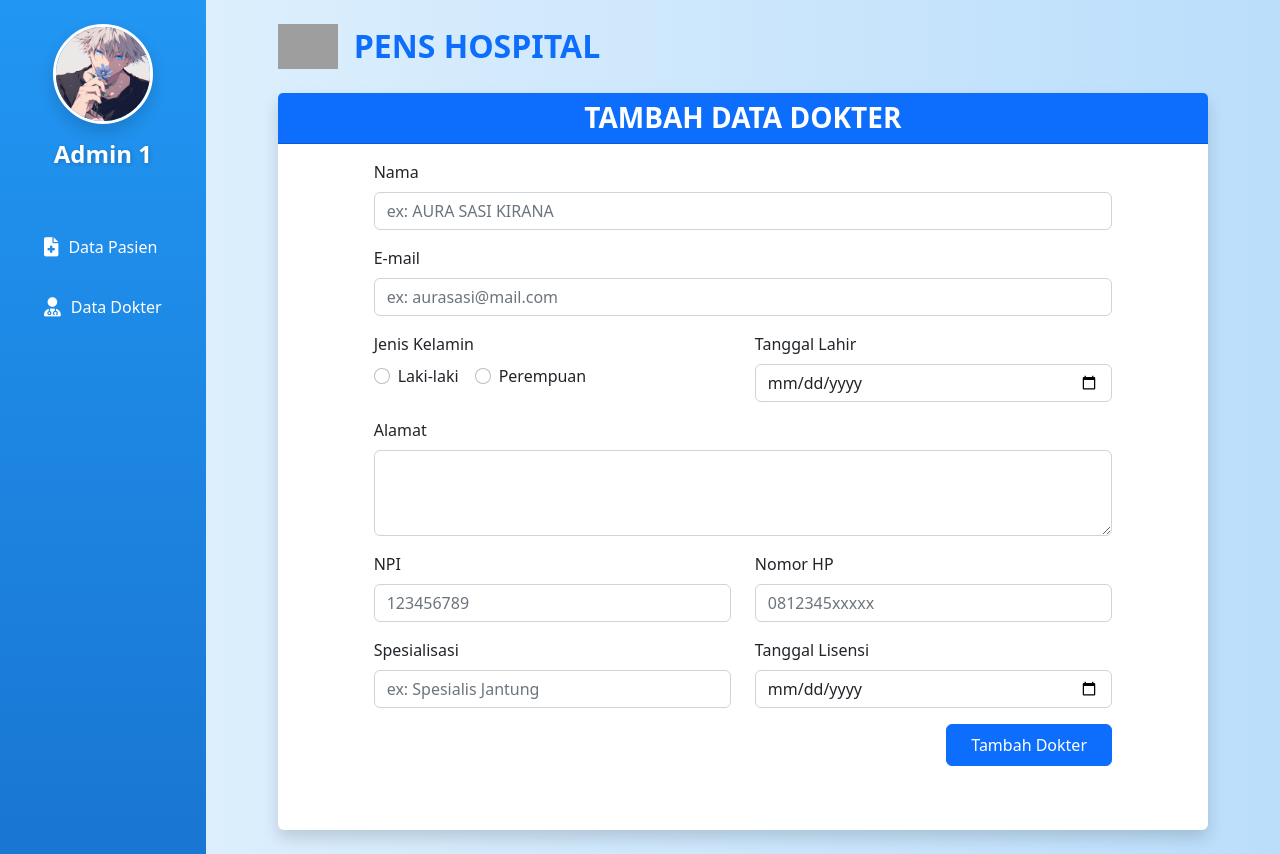
After one commit to nafisaa11/rekam-medis, a PHP site: page /tambahDokter.php in a window 1280 px wide. The commit adds this page. Run offline with PHP 8.4, Linux system fonts and the light colour scheme; grey boxes are pictures that could not be loaded.

Commit message:
mau push

```diff
--- /dev/null
+++ b/tambahDokter.php
@@ -0,0 +1,131 @@
+<?php include 'templates/header.php'; ?>
+
+    <aside class="sidebar d-flex flex-column align-items-center p-4">
+        <!-- Admin Profile -->
+        <div class="d-flex flex-column align-items-center">
+          <img
+            src="templates/img/gojo.png"
+            alt="Admin Image"
+            class="admin-image rounded-circle shadow"
+          />
+          <h3 class="mt-3">Admin 1</h3>
+        </div>
+
+        <!-- Menu -->
+        <div class="mt-5 w-100">
+        <div class="menu-item text-white d-flex align-items-center">
+            <i class="fa-solid fa-file-medical"></i>
+            <a href="main.php"
+              class="text-decoration-none text-white w-100">
+              Data Pasien
+            </a>
+          </div>
+          <div class="menu-item text-white d-flex align-items-center mt-3">
+            <i class="fa-solid fa-user-md"></i>
+            <a
+              href="mainDokter.php"
+              class="text-decoration-none text-white w-100"
+              >Data Dokter</a
+            >
+          </div>
+        </div>
+    </aside>
+
+        <!-- Main Content -->
+        <main class="flex-grow-1 p-4 mx-5">
+
+            <div class="d-flex align-items-center mb-4">
+                <img
+                    src="templates/img/Shield.png"
+                    alt="Shield Logo"
+                    class="me-3"
+                    style="width: 60px; height: auto"
+                />
+                <h2 class="fw-bold text-primary mb-0">PENS HOSPITAL</h2>
+            </div>
+
+            <div class="card shadow border-0 pb-5">
+                <div class="card-header bg-primary text-white text-center">
+                    <h3 class="fw-bold mb-0 ">TAMBAH DATA DOKTER</h3>
+                </div>
+
+                <div class="card-body px-5 mx-5">
+                    <form action="" method="post">
+                        <!-- Nama -->
+                        <div class="mb-3">
+                            <label for="nama" class="form-label">Nama</label>
+                            <input type="text" id="nama" name="Nama" class="form-control" placeholder="ex: AURA SASI KIRANA" required>
+                        </div>
+
+                        <!-- Email -->
+                        <div class="mb-3">
+                            <label for="email" class="form-label">E-mail</label>
+                            <input type="email" id="email" name="Email" class="form-control" placeholder="ex: aurasasi@mail.com">
+                        </div>
+
+                        <!-- Jenis Kelamin dan Tanggal Lahir -->
+                        <div class="row mb-3">
+                            <div class="col-md-6">
+                                <label class="form-label">Jenis Kelamin</label>
+                                <div class="d-flex gap-3">
+                                    <div class="form-check">
+                                        <input class="form-check-input" type="radio" name="Jenis_Kelamin" id="laki-laki" value="Laki - laki" required>
+                                        <label class="form-check-label" for="laki-laki">Laki-laki</label>
+                                    </div>
+                                    <div class="form-check">
+                                        <input class="form-check-input" type="radio" name="Jenis_Kelamin" id="perempuan" value="Perempuan" required>
+                                        <label class="form-check-label" for="perempuan">Perempuan</label>
+                                    </div>
+                                </div>
+                            </div>
+
+                            <div class="col-md-6">
+                                <label for="tanggal-lahir" class="form-label">Tanggal Lahir</label>
+                                <input type="date" id="tanggal-lahir" name="Tanggal_Lahir" class="form-control" required>
+                            </div>
+                        </div>
+
+                        <!-- Alamat -->
+                        <div class="mb-3">
+                            <label for="alamat" class="form-label">Alamat</label>
+                            <textarea id="alamat" name="Alamat" class="form-control" rows="3" required></textarea>
+                        </div>
+
+                        <!-- NPI dan Nomor HP -->
+                        <div class="row mb-3">
+                            <div class="col-md-6">
+                                <label for="npi" class="form-label">NPI</label>
+                                <input type="text" id="npi" name="NPI" class="form-control" placeholder="123456789" required>
+                            </div>
+                            <div class="col-md-6">
+                                <label for="no-hp" class="form-label">Nomor HP</label>
+                                <input type="text" id="no-hp" name="No_Hp" class="form-control" placeholder="0812345xxxxx" required>
+                            </div>
+                        </div>
+
+                        <!-- Spesialisasi dan Tanggal Lisensi -->
+                        <div class="row mb-3">
+                            <div class="col-md-6">
+                                <label for="spesialisasi" class="form-label">Spesialisasi</label>
+                                <input type="text" id="spesialisasi" name="Spesialisasi" class="form-control" placeholder="ex: Spesialis Jantung">
+                            </div>
+                            <div class="col-md-6">
+                                <label for="tanggal-lisensi" class="form-label">Tanggal Lisensi</label>
+                                <input type="date" id="tanggal-lisensi" name="Tanggal_Lisensi" class="form-control" required>
+                            </div>
+                        </div>
+
+                        <!-- Submit Button -->
+                        <div class="text-end">
+                            <button type="submit" name="simpanDokter" class="btn btn-primary px-4 py-2">Tambah Dokter</button>
+                        </div>
+                    </form>
+                </div>
+            </div>
+        </main>
+
+
+    </div>
+</div>
+
+<?php include 'templates/footer.php'; ?>
--- a/templates/footer.php
+++ b/templates/footer.php
@@ -13,5 +13,9 @@
       integrity="sha384-cuYeSxntonz0PPNlHhBs68uyIAVpIIOZZ5JqeqvYYIcEL727kskC66kF92t6Xl2V"
       crossorigin="anonymous"
     ></script>
+
+    <script src="https://cdn.jsdelivr.net/npm/bootstrap@5.2.3/dist/js/bootstrap.bundle.min.js"
+        integrity="sha384-kenU1KFdBIe4zVF0s0G1M5b4hcpxyD9F7jL+jjXkk+Q2h455rYXK/7HAuoJl+0I4"
+        crossorigin="anonymous"></script>
   </body>
 </html>
```
Also changed, not shown: main.php (added, +104 -0 lines), mainDokter.php (+61 -8 lines), templates/header.php (+0 -39 lines).
